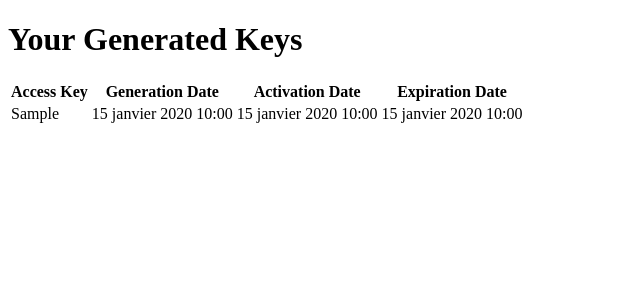
After one commit to minaolenpavel/CINUP-voting-app, a Django app: page /keys/ in a window 1280 px wide. The commit adds this page. Shown: the top 300 px of the page, without its empty margins (0-640 px from the left). Run offline with Django 5.2, Linux system fonts and the light colour scheme; a user stored in the database is signed in; tables that the repository leaves empty hold one stand-in row (values such as "Sample post").

Commit message:
added key list

```diff
--- a/voteApp/models.py
+++ b/voteApp/models.py
@@ -40,3 +40,10 @@ class CustomUser(AbstractUser):
     display_name = models.CharField(max_length=255, default='')
     access_key = models.CharField(max_length=20, blank=True, editable=False)
     activation_date = models.DateTimeField(null=True, blank=True)
+    key_generation_date = models.DateTimeField(auto_now_add=True)
+    key_expiration_date = models.DateTimeField(null=True, blank=True)
+
+    def save(self, *args, **kwargs):
+        if self.activation_date:
+            self.key_expiration_date = self.activation_date + datetime.timedelta(hours=24)
+        super().save(*args, **kwargs)
--- a/voteApp/templates/index.html
+++ b/voteApp/templates/index.html
@@ -23,6 +23,9 @@
                 </li>
                 <li class="menu_element">
                     <a href="{% url 'voteApp:access-with-key' %}">Use Access Key</a>
+                </li>
+                <li class="menu_element">
+                    <a href="{% url 'voteApp:key_list' %}">Key list</a>
                 </li>
             </ul>
         </div>
--- /dev/null
+++ b/voteApp/templates/key_list.html
@@ -0,0 +1,32 @@
+<!-- key_list.html -->
+
+<!DOCTYPE html>
+<html lang="en">
+<head>
+    <meta charset="UTF-8">
+    <title>Your Generated Keys</title>
+</head>
+<body>
+    <h1>Your Generated Keys</h1>
+    <table>
+        <thead>
+            <tr>
+                <th>Access Key</th>
+                <th>Generation Date</th>
+                <th>Activation Date</th>
+                <th>Expiration Date</th>
+            </tr>
+        </thead>
+        <tbody>
+            {% for key in keys %}
+                <tr>
+                    <td>{{ key.access_key }}</td>
+                    <td>{{ key.key_generation_date }}</td>
+                    <td>{{ key.activation_date }}</td>
+                    <td>{{ key.key_expiration_date }}</td>
+                </tr>
+            {% endfor %}
+        </tbody>
+    </table>
+</body>
+</html>
--- a/voteApp/urls.py
+++ b/voteApp/urls.py
@@ -24,4 +24,6 @@ urlpatterns = [
         name='generate-key'),
     path('access-with-key/', views.access_with_key,
         name='access-with-key'),
+    path('keys/', views.key_list,
+        name='key_list'),
 ]
--- a/voteApp/views.py
+++ b/voteApp/views.py
@@ -84,22 +84,16 @@ def generate_key(request):
     if request.method == 'POST':
         form = GenerateKeyForm(request.POST)
         if form.is_valid():
-            # Generate a secure random string of ASCII letters
             alphabet = string.ascii_letters
             access_key = ''.join(secrets.choice(alphabet) for i in range(12))  # Generates a 12-character long string
-
-            # Get the activation date from the form
             activation_date = form.cleaned_data['activation_date']
-
-            # Assign the generated key and activation date to the user and save
-            request.user.access_key = access_key
-            request.user.activation_date = activation_date
-            request.user.save()
-
+            user = request.user
+            user.access_key = access_key
+            user.activation_date = activation_date
+            user.save()
             return render(request, 'key_generated.html', {'access_key': access_key})
     else:
         form = GenerateKeyForm()
-
     return render(request, 'generate_key.html', {'form': form})
 
 def access_with_key(request):
@@ -122,3 +116,9 @@ def access_with_key(request):
     else:
         form = AccessKeyForm()
     return render(request, 'access_with_key.html', {'form': form})
+
+@login_required
+def key_list(request):
+    user = request.user
+    keys = CustomUser.objects.filter(id=user.id).values('access_key', 'key_generation_date', 'activation_date', 'key_expiration_date')
+    return render(request, 'key_list.html', {'keys': keys})
```
